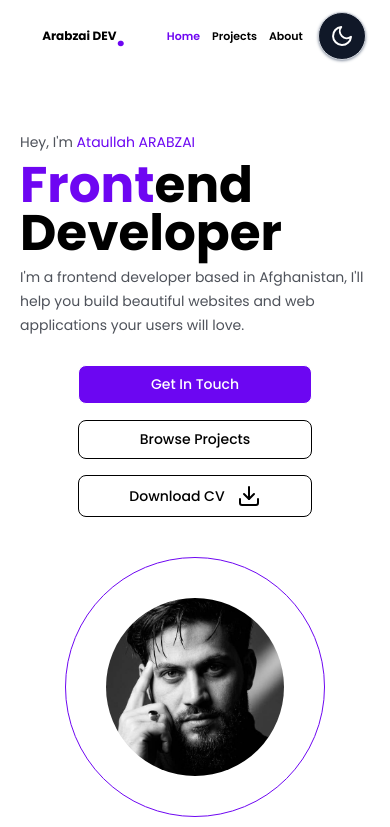
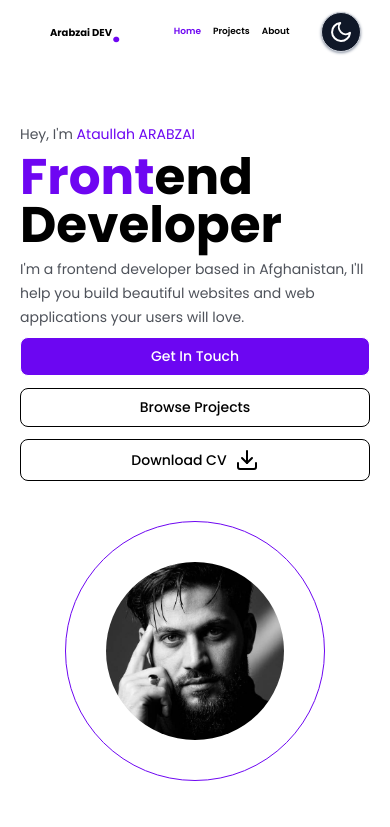
Before and after one commit to ataullaharabzai/Portfolio-website, a React (Vite) app: page / in a window 390 px wide. Shown: the top 827 px of the page. Built offline with nearby package versions, Linux system fonts and the light colour scheme.

Commit message:
responsive bugs fixed

```diff
--- a/src/Footer/Footer.jsx
+++ b/src/Footer/Footer.jsx
@@ -4,9 +4,9 @@ import { Linkedin, GitHub } from "react-feather";
 
 function Footer() {
   return (
-    <footer className="p-5 md:p-15">
+    <footer className="p-5 md:p-10">
       <div className="w-full flex flex-col md:flex-row gap-5 md:gap-0 justify-between items-center flex-wrap">
-        <div className="w-full max-w-75 flex justify-center gap-5 md:gap-0 md:justify-between items-center text-[#4e525a] dark:text-gray-300 text-[11px] sm:text-[17px]">
+        <div className="w-full max-w-[640px] flex justify-center gap-5 md:gap-0 md:justify-between items-center text-[#4e525a] dark:text-gray-300 text-[11px] sm:text-[17px]">
           <NavLink
             to="/"
             className={({ isActive }) =>
@@ -51,7 +51,7 @@ function Footer() {
             Contact
           </NavLink>
         </div>
-        <div className="text-[#4e525a] dark:text-gray-300 w-full max-w-20 flex justify-around items-center">
+        <div className="text-[#4e525a] dark:text-gray-300 w-full max-w-[320px] flex justify-around items-center">
           <a href="https://linkedin.com/in/ataullah-dev">
             <Linkedin className="hover:fill-[#4e525a]" />
           </a>
@@ -62,7 +62,7 @@ function Footer() {
       </div>
 
       <div className="w-full flex flex-col md:flex-row justify-between items-center md:mt-10 mt-5 gap-5 md:gap-0">
-        <div className="w-full max-w-96 p-2 flex justify-center items-center flex-col md:gap-5">
+        <div className="w-full max-w-[640px] p-2 flex justify-center items-center flex-col md:gap-5">
           <p className="text-[#4e525a] dark:text-gray-300 font-semibold text-[14px] md:text-[22px]">
             Interested in working together
             <span className="text-[#6e06f2] dark:text-orange-600">?</span>
@@ -82,7 +82,7 @@ function Footer() {
             </NavLink>
           </div>
         </div>
-        <div className="text-[#4e525a] w-full max-w-75 text-[12px] md:text-[16px] md:text-right text-center dark:text-gray-300">
+        <div className="text-[#4e525a] w-full max-w-[640px] text-[12px] md:text-[16px] md:text-right text-center dark:text-gray-300">
           <p>©2026 All Rights Reserved.</p>
           <p>Made with 💜 by Ataullah ARABZAI</p>
         </div>
--- a/src/Header/Navebar.jsx
+++ b/src/Header/Navebar.jsx
@@ -10,14 +10,14 @@ function Navebar() {
     <header className="w-full flex justify-around items-center p-3">
       <NavLink
         to="/"
-        className="font-bold w-full text-[12px] flex justify-center items-center md:text-[20px] sm:w-42.5 mr-2 sm:mr-0"
+        className="font-bold w-full text-[10px] flex justify-center items-center md:text-[20px] sm:w-42.5"
       >
         Arabzai DEV
         <span className="font-bold text-3xl text-[#6e06f2] dark:text-orange-600">
           .
         </span>
       </NavLink>
-      <nav className="list-none w-full text-[11px] md:text-[20px] max-w-70 flex justify-center sm:justify-around gap-3 items-center">
+      <nav className="list-none w-full text-[9px] md:text-[20px] max-w-70 flex justify-center sm:justify-around gap-3 items-center">
         <li>
           <NavLink
             to="/"
@@ -66,7 +66,7 @@ function Navebar() {
       <div className="w-2/4 md:w-1/6 flex justify-center">
         <button
           onClick={toggleTheme}
-          className="cursor-pointer group w-12 h-12 rounded-full border border-gray-300 bg-gray-900 text-white dark:bg-gray-300 dark:text-gray-800 shadow shadow-gray-400 transition-all duration-300 flex items-center justify-center"
+          className="cursor-pointer group w-10 h-10 md:w-12 md:h-12 rounded-full border border-gray-300 bg-gray-900 text-white dark:bg-gray-300 dark:text-gray-800 shadow shadow-gray-400 transition-all duration-300 flex items-center justify-center"
         >
           {darkMode ? <Sun /> : <Moon />}
         </button>
--- a/src/pages/About.jsx
+++ b/src/pages/About.jsx
@@ -14,7 +14,7 @@ function About() {
 
   return (
     <main>
-      <section className="title p-5 md:p-15 mt-5">
+      <section className="title p-5 md:p-10 mt-5">
         <div className="w-full">
           <p
             data-aos="fade-right"
@@ -27,7 +27,7 @@ function About() {
           </p>
           <p
             data-aos="fade-left"
-            className="md:text-2xl text-[#4e525a] mt-5 sm:border-l-20 border-[#6e06f2] dark:border-orange-600 p-3"
+            className="md:text-2xl text-[#4e525a] mt-5 sm:border-l-[20px] border-[#6e06f2] dark:border-orange-600 p-3"
           >
             Developing beautiful and functional websites is what I love doing,
             which is why I put my full effort into every project I work on. I
@@ -68,7 +68,7 @@ function About() {
         </div>
       </section>
 
-      <section className="myStory w-full p-5 md:p-15">
+      <section className="myStory w-full p-5 md:p-10">
         <p
           data-aos="fade-right"
           className="text-[30px] sm:text-[50px] font-bold"
--- a/src/pages/Contact.jsx
+++ b/src/pages/Contact.jsx
@@ -15,18 +15,30 @@ function Contact() {
   }, []);
   return (
     <main>
-      <div className="w-full p-5 md:p-15 mt-10 flex flex-col md:flex-row justify-around">
+      <div className="w-full p-5 md:p-10 mt-10 flex flex-col md:flex-row justify-around">
         <section className="introduction w-full md:max-w-[50%] flex flex-wrap justify-center items-stretch flex-col gap-2">
-          <div data-aos='fade-right' className="leading-12 w-full md:w1/2 lg:leading-24">
+          <div
+            data-aos="fade-right"
+            className="leading-12 w-full md:w-1/2 lg:leading-24"
+          >
             <h1 className="text-[30px] lg:text-[60px] font-bold">
               Get In Touch
-              <span className="text-[#6e06f2] text-3xl sm:text-8xl dark:text-orange-600">.</span>
+              <span className="text-[#6e06f2] text-3xl sm:text-8xl dark:text-orange-600">
+                .
+              </span>
             </h1>
           </div>
-          <p data-aos='fade-left' className="text-[14px] md:text-[22px] text-[#4e525a] md:leading-8 leading-6">
-            Have a project in mind<span className="text-[#6e06f2] dark:text-orange-600">?</span>
+          <p
+            data-aos="fade-left"
+            className="text-[14px] md:text-[22px] text-[#4e525a] md:leading-8 leading-6"
+          >
+            Have a project in mind
+            <span className="text-[#6e06f2] dark:text-orange-600">?</span>
           </p>
-          <p data-aos='fade-left' className="text-[14px] md:text-[22px] text-[#4e525a] md:leading-8 leading-6">
+          <p
+            data-aos="fade-left"
+            className="text-[14px] md:text-[22px] text-[#4e525a] md:leading-8 leading-6"
+          >
             Let’s connect through the form and I’ll get back to you shortly.
           </p>
           <div className="text-[14px] md:text-[16px] w-full lg:w-[320px] flex flex-col justify-center lg:justify-start items-start mt-5 gap-4 lg:gap-2">
@@ -55,9 +67,9 @@ function Contact() {
         </section>
         <section className="myImage w-full mb-10">
           <div className="circle-img lg:w-full flex justify-center items-center mt-10 md:mt-0">
-            <div className="lg:w-95 lg:h-95 w-65 h-65 rounded-full p-10 border border-[#6e06f2] dark:border-orange-600">
+            <div className="lg:w-[380px] lg:h-[380px] w-[260px] h-[260px] rounded-full p-10 border border-[#6e06f2] dark:border-orange-600">
               <img
-              data-aos='zoom-out'
+                data-aos="zoom-out"
                 className="object-cover w-full h-full rounded-full"
                 src={darkImg}
                 alt="Developer Image"
--- a/src/pages/Home.jsx
+++ b/src/pages/Home.jsx
@@ -21,7 +21,7 @@ function Home() {
 
   return (
     <main className="dark:text-gray-300">
-      <div className=" w-full p-5 md:p-15 mt-10 flex flex-col md:flex-row justify-around">
+      <div className="w-full p-5 md:p-10 mt-10 flex flex-col md:flex-row justify-around">
         <section
           data-aos="fade-left"
           className="introduction dark:text-gray-300 w-full md:max-w-[50%] flex flex-wrap justify-center items-stretch flex-col gap-2"
@@ -32,7 +32,7 @@ function Home() {
               Ataullah ARABZAI
             </span>
           </p>
-          <div className="leading-12 w-full md:w1/2 lg:leading-24">
+          <div className="leading-12 w-full md:w-1/2 lg:leading-24">
             <h1 className="text-[50px] lg:text-[90px] font-bold">
               <span className="text-[#6e06f2] dark:text-orange-600">Front</span>
               end
@@ -43,23 +43,23 @@ function Home() {
             I'm a frontend developer based in Afghanistan, I'll help you build
             beautiful websites and web applications your users will love.
           </p>
-          <div className="text-[14px] md:text-[16px] w-full lg:w-155 flex justify-center lg:justify-start items-center flex-col sm:flex-row mt-5 gap-4 lg:gap-2 sm:mt-0">
+          <div className="text-[14px] md:text-[16px] w-full flex flex-col sm:flex-row sm:flex-wrap gap-3">
             <NavLink
               to="/contact"
-              className="border dark:border-orange-600 rounded-lg font-medium text-center w-2/3 py-2 text-white bg-[#6c06f2] dark:bg-orange-600 cursor-pointer hover:bg-[#6c06f2c5] transition-all"
+              className="border dark:border-orange-600 rounded-lg font-medium text-center w-full sm:w-auto flex-1 py-2 text-white bg-[#6c06f2] dark:bg-orange-600 cursor-pointer hover:bg-[#6c06f2c5] transition-all"
             >
               Get In Touch
             </NavLink>
             <NavLink
               to="/projects"
-              className="border dark:border-gray-500 dark:hover:bg-transparent dark:hover:border-gray-300 rounded-lg font-medium text-center w-2/3 py-2 cursor-pointer hover:bg-black hover:text-white transition-all"
+              className="border dark:border-gray-500 dark:hover:bg-transparent dark:hover:border-gray-300 rounded-lg font-medium text-center w-full sm:w-auto flex-1 py-2 cursor-pointer hover:bg-black hover:text-white transition-all"
             >
               Browse Projects
             </NavLink>
             <a
-              className="border dark:border-gray-500 dark:hover:bg-transparent dark:hover:border-gray-300 rounded-lg font-medium w-2/3 flex justify-center items-center gap-3 py-2 cursor-pointer hover:bg-black hover:text-white transition-all"
-              href=""
-              download={cv}
+              className="border dark:border-gray-500 dark:hover:bg-transparent dark:hover:border-gray-300 rounded-lg font-medium w-full sm:w-auto flex-1 justify-center items-center gap-2 py-2 cursor-pointer hover:bg-black hover:text-white transition-all inline-flex"
+              href={cv}
+              download
             >
               Download CV <Download />
             </a>
@@ -67,7 +67,7 @@ function Home() {
         </section>
         <section className="myImage w-full">
           <div className="circle-img lg:w-full flex justify-center items-center mt-10 md:mt-0">
-            <div className="lg:w-95 lg:h-95 w-65 h-65 rounded-full p-10 border border-[#6e06f2] dark:border-orange-600">
+            <div className="lg:w-[380px] lg:h-[380px] w-[260px] h-[260px] rounded-full p-10 border border-[#6e06f2] dark:border-orange-600">
               <img
                 data-aos="zoom-out"
                 className="object-cover w-full h-full rounded-full"
```
Also changed, not shown: src/pages/Projects.jsx (+21 -9 lines).
